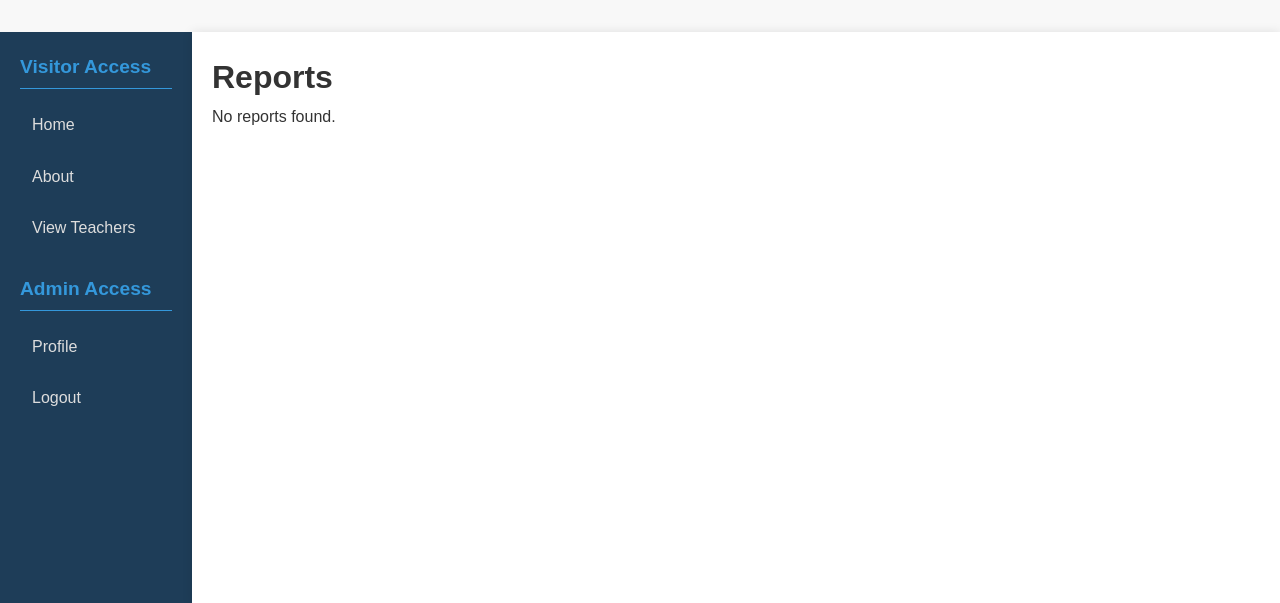
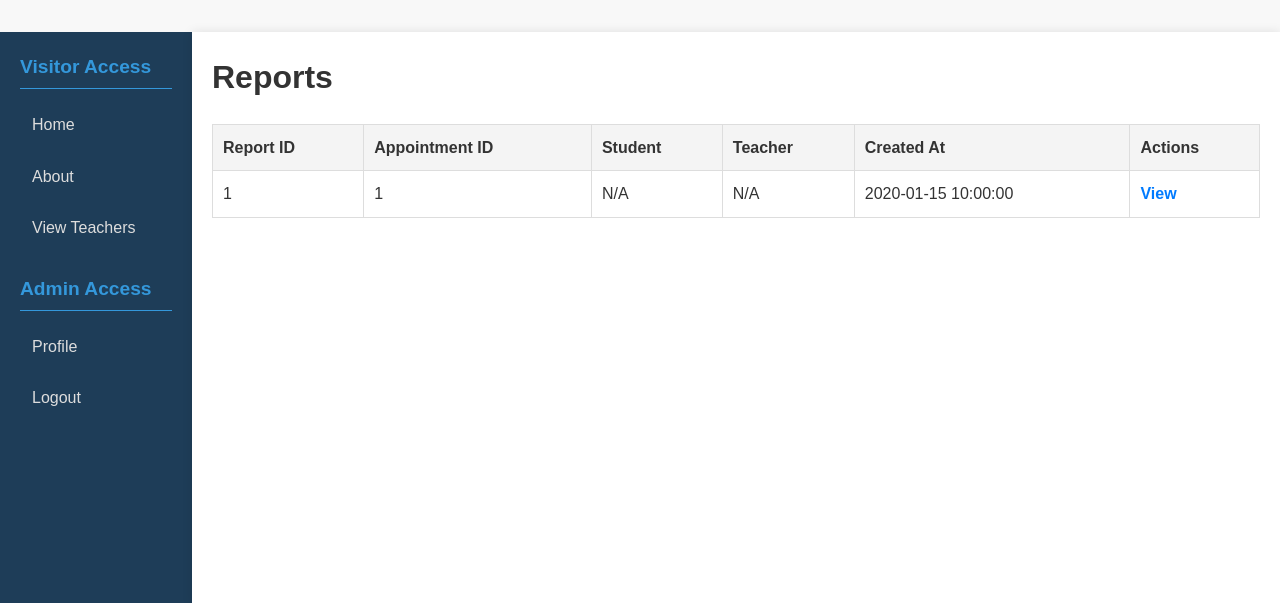
Before and after one commit to andyion1/appointment-manager, a Flask app: page /reports in a window 1280 px wide. Shown: the part 70-673 px from the top of the page. Run offline with Flask 3, Linux system fonts and the light colour scheme; a user stored in the database is signed in; a database or web service that is not in the repository returns one stand-in record (values such as "Sample title"); some libraries are stand-ins or nearby versions.

Commit message:
Finish the update report system

```diff
--- a/app/report/routes.py
+++ b/app/report/routes.py
@@ -13,30 +13,12 @@ reportBlueprint = Blueprint("report", __name__, template_folder='templates')
 @reportBlueprint.route("/reports")
 @login_required
 def view():
-    """View all reports that the current user has access to"""
-    if current_user.role == 'student':
-        # Students can only see reports for their appointments
-        student = db.get_student(f"user_id = {current_user.user_id}")
-        if student:
-            cond = f"r.appointment_id IN (SELECT appointment_id FROM APPOINTMENT WHERE student_id = {student.student_id})"
-            reports = db.get_reports_with_details(cond)
-        else:
-            reports = []
-    elif current_user.role == 'teacher':
-        # Teachers can only see reports for their appointments
-        teacher = db.get_teacher(f"user_id = {current_user.user_id}")
-        if teacher:
-            cond = f"r.appointment_id IN (SELECT appointment_id FROM APPOINTMENT WHERE teacher_id = {teacher.teacher_id})"
-            reports = db.get_reports_with_details(cond)
-        else:
-            reports = []
-    elif current_user.role in ['admin_appoint', 'superuser']:
-        # Admin users can see all reports
-        reports = db.get_reports_with_details()
-    else:
-        reports = []
+    """View all reports created by the current user"""
+    cond = f"r.generated_by = {current_user.user_id}"
+    reports = db.get_reports_with_details(cond)
 
     return render_template("reports.html", reports=reports)
+
 
 
 @reportBlueprint.route("/report/<int:report_id>")
@@ -49,39 +31,22 @@ def report(report_id):
         flash("Report not found", "danger")
         return redirect(url_for('report.view'))
 
-    # Check if user has permission to view this report
     has_permission = False
 
     if current_user.role in ['admin_appoint', 'superuser']:
         has_permission = True
-    else:
-        # Get the appointment related to this report
-        appointment = db.get_appointment(f"appointment_id = {report.appointment_id}")
-
-        if appointment:
-            if current_user.role == 'student':
-                student = db.get_student(f"user_id = {current_user.user_id}")
-                if student and student.student_id == appointment.student_id:
-                    has_permission = True
-            elif current_user.role == 'teacher':
-                teacher = db.get_teacher(f"user_id = {current_user.user_id}")
-                if teacher and teacher.teacher_id == appointment.teacher_id:
-                    has_permission = True
+    elif report.generated_by == current_user.user_id:
+        # User can view if they created the report
+        has_permission = True
 
     if not has_permission:
         flash("You don't have permission to view this report", "danger")
         return redirect(url_for('report.view'))
 
-    # Get the related appointment, student, and teacher info
     appointment = db.get_appointment(f"appointment_id = {report.appointment_id}")
     appointment_details = db.get_appointments_with_details(f"a.appointment_id = {report.appointment_id}")
 
-    if appointment_details:
-        appointment_detail = appointment_details[0]
-    else:
-        appointment_detail = None
-
-    # Create form for updating report
+    appointment_detail = appointment_details[0] if appointment_details else None
     form = ReportForm(obj=report)
 
     return render_template(
@@ -91,6 +56,7 @@ def report(report_id):
         appointment_detail=appointment_detail,
         form=form
     )
+
 
 @reportBlueprint.route("/appointment/<int:appointment_id>/report/create", methods=["GET", "POST"])
 @login_required
@@ -141,7 +107,7 @@ def create(appointment_id):
             form.teacher_response.data if current_user.role == 'teacher' else None
         )
         report_id = db.add_report(new_report)
-        pdb.set_trace()
+
         if report_id:
             flash("Report created successfully!", "success")
             return redirect(url_for('report.report', report_id=report_id))
@@ -171,19 +137,9 @@ def update(report_id):
 
     if current_user.role in ['admin_appoint', 'superuser']:
         has_permission = True
-    else:
-        # Get the appointment related to this report
-        appointment = db.get_appointment(f"appointment_id = {report.appointment_id}")
-
-        if appointment:
-            if current_user.role == 'student':
-                student = db.get_student(f"user_id = {current_user.user_id}")
-                if student and student.student_id == appointment.student_id:
-                    has_permission = True
-            elif current_user.role == 'teacher':
-                teacher = db.get_teacher(f"user_id = {current_user.user_id}")
-                if teacher and teacher.teacher_id == appointment.teacher_id:
-                    has_permission = True
+    elif report.generated_by == current_user.user_id:
+        # Allow update if user created the report
+        has_permission = True
 
     if not has_permission:
         flash("You don't have permission to update this report", "danger")
@@ -213,6 +169,7 @@ def update(report_id):
 
     return redirect(url_for('report.report', report_id=report_id))
 
+
 @reportBlueprint.route("/report/<int:report_id>/delete", methods=["POST"])
 @login_required
 def delete(report_id):
--- a/app/report/templates/reports.html
+++ b/app/report/templates/reports.html
@@ -10,7 +10,7 @@
     <thead>
         <tr>
             <th>Report ID</th>
-            <th>Appointment Date</th>
+            <th>Appointment ID</th>
             <th>Student</th>
             <th>Teacher</th>
             <th>Created At</th>
@@ -20,13 +20,13 @@
     <tbody>
         {% for report in reports %}
         <tr>
-            <td>{{ report[0] }}</td>
-            <td>{{ report[7] }}</td>
-            <td>{{ report[10] }}</td>
-            <td>{{ report[11] }}</td>
-            <td>{{ report[4] }}</td>
+            <td>{{ report.report_id }}</td>
+            <td>{{ report.appointment_id }}</td>
+            <td>{{ report.student_name or 'N/A' }}</td>
+            <td>{{ report.teacher_name or 'N/A' }}</td>
+            <td>{{ report.created_at }}</td>
             <td>
-                <a href="{{ url_for('report.report', report_id=report[0]) }}" class="button-link">View</a>
+                <a href="{{ url_for('report.report', report_id=report.report_id) }}" class="button-link">View</a>
             </td>
         </tr>
         {% endfor %}
--- a/models/data_classes.py
+++ b/models/data_classes.py
@@ -1,5 +1,3 @@
-# Might make user related stuff after.
-
 class Appointment:
     def __init__(self, *args):
         self.appointment_id = args[0]
@@ -26,3 +24,7 @@ class Report:
         self.appointment_id = appointment_id
         self.feedback = feedback
         self.teacher_response = teacher_response
+
+        # Optional attributes (to be set later)
+        self.student_name = None
+        self.teacher_name = None
--- a/models/database.py
+++ b/models/database.py
@@ -2,6 +2,7 @@ import os
 import sys
 
 from models.data_classes import Appointment
+from models.data_classes import Report
 sys.path.append(os.path.abspath(os.path.join(os.path.dirname(__file__), "..")))
 import psycopg2
 from config import Config
@@ -408,6 +409,49 @@ class Database:
             curr.execute(qry)
             return curr.fetchall()
 
+    def get_reports_with_details(self, condition=None):
+        '''Get reports with appointment, student, and teacher details'''
+        qry = """
+            SELECT
+                r.report_id,
+                r.generated_by,
+                r.content,
+                r.created_at,
+                r.appointment_id,
+                r.feedback,
+                r.teacher_response,
+                a.student_id,
+                a.teacher_id
+            FROM REPORT r
+            JOIN APPOINTMENT a ON r.appointment_id = a.appointment_id
+        """
+        if condition:
+            qry += f" WHERE {condition}"
+        qry += " ORDER BY r.created_at DESC"
+
+        with self.get_cursor() as curr:
+            curr.execute(qry)
+            rows = curr.fetchall()
+
+            reports = []
+            for row in rows:
+                report = Report(
+                    report_id=row[0],
+                    generated_by=row[1],
+                    content=row[2],
+                    created_at=row[3],
+                    appointment_id=row[4],
+                    feedback=row[5],
+                    teacher_response=row[6]
+                )
+                # Optional extras
+                report.student_id = row[7]
+                report.teacher_id = row[8]
+                reports.append(report)
+
+            return reports
+
+
     def get_report(self, cond):
         '''Returns a Report object based on the provided condition'''
         from models.data_classes import Report
@@ -456,6 +500,29 @@ class Database:
                 print("add_report error:", e)
                 return None
 
+    def update_report(self, report_id, updates):
+        '''Update a report in the database'''
+        qry = """
+            UPDATE REPORT
+            SET content = %s,
+                feedback = %s,
+                teacher_response = %s
+            WHERE report_id = %s
+        """
+        with self.get_cursor() as curr:
+            try:
+                curr.execute(qry, (
+                    updates.get('content'),
+                    updates.get('feedback'),
+                    updates.get('teacher_response'),
+                    report_id
+                ))
+                return curr.rowcount > 0
+            except Exception as e:
+                print("update_report error:", e)
+                return False
+
+
 # ===========================================================================
 db = Database()
 
```
